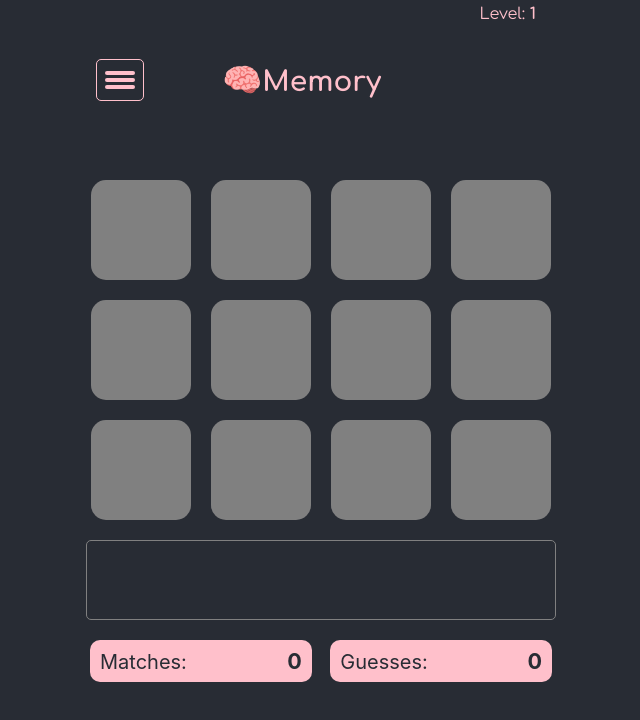
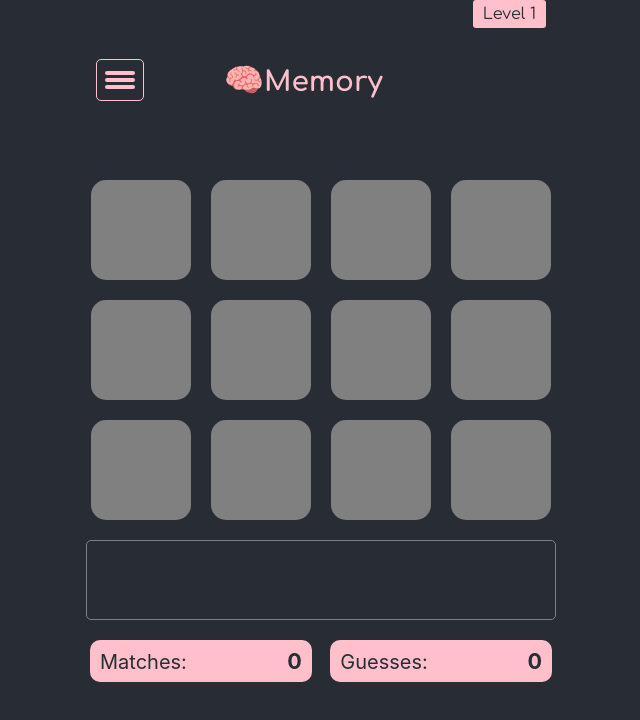
Before and after one commit to amlane/matching-game, a React (Create React App) app: page / in a window 1280 px wide. Shown: the top 720 px of the page, without its empty margins (319-959 px from the left). Built offline with nearby package versions, Linux system fonts and the light colour scheme.

Commit message:
finshing touches on some styling - still need to perfect the winner's modal display message

```diff
--- a/src/App.js
+++ b/src/App.js
@@ -50,9 +50,7 @@ function App() {
           <h1>Memory</h1>
         </section>
 
-        <div className="level">
-          Level: <strong>{level}</strong>
-        </div>
+        <div className="level">Level {level}</div>
         {isDropDownActive ? (
           <DropDownMenu toggleDropDownMenu={toggleDropDownMenu} />
         ) : null}
--- a/src/components/GameWon.jsx
+++ b/src/components/GameWon.jsx
@@ -35,9 +35,11 @@ function GameWon({
       <Confetti height={window.innerHeight} />
       <section className="winner-modal">
         <div className="winner-msg">
-          <h1>You won the game!</h1>
-          <h2>Number of Guesses: {guessCount}</h2>
-          <h2>Top Score for Level: {topScore}</h2>
+          <h2>You won the game!</h2>
+          <h2>Guesses: {guessCount}</h2>
+          <h2>
+            PR for Level {level}: {topScore}
+          </h2>
         </div>
         <section className="top-scores">
           <h3>Your Personal Records:</h3>
@@ -57,10 +59,10 @@ function GameWon({
     <div className="confetti-ctr">
       <Confetti height={window.innerHeight} />
       <section className="winner-modal">
-        <h1>You win!</h1>
-        <h2>Number of Guesses: {guessCount}</h2>
+        <h2>You win!</h2>
+        <h2>Guesses: {guessCount}</h2>
         <h2>
-          Top Score for Level {level}: {topScore}
+          PR for Level {level}: {topScore}
         </h2>
         <button onClick={() => nextLevel()}>Next Level</button>
       </section>
--- a/src/styles/App.css
+++ b/src/styles/App.css
@@ -48,8 +48,12 @@
 
 .level {
   font-size: 1rem;
-  padding: 5px 20px 0;
+  padding: 5px 10px;
+  margin: 0 10px 0;
   align-self: flex-start;
+  background-color: var(--mainColor);
+  color: #282c34;
+  border-radius: 3px;
 }
 
 @media only screen and (max-width: 900px) {
--- a/src/styles/Cards.css
+++ b/src/styles/Cards.css
@@ -78,5 +78,6 @@
   .display-msg {
     font-size: 1.5rem;
     padding-top: 10px;
+    width: 85%;
   }
 }
--- a/src/styles/DropDownMenu.css
+++ b/src/styles/DropDownMenu.css
@@ -44,7 +44,7 @@
   }
   .dropdown-menu {
     width: 90%;
-    margin: 10px;
+    margin: 10px auto;
     min-width: 0px;
   }
 }
--- a/src/styles/GameWon.css
+++ b/src/styles/GameWon.css
@@ -45,6 +45,10 @@
   margin: 5px 0;
 }
 
+.winner-modal .winner-msg h2 {
+  margin: 10px 0;
+}
+
 .winner-modal .top-scores h3 {
   padding: 0;
   margin: 10px 0;
```
